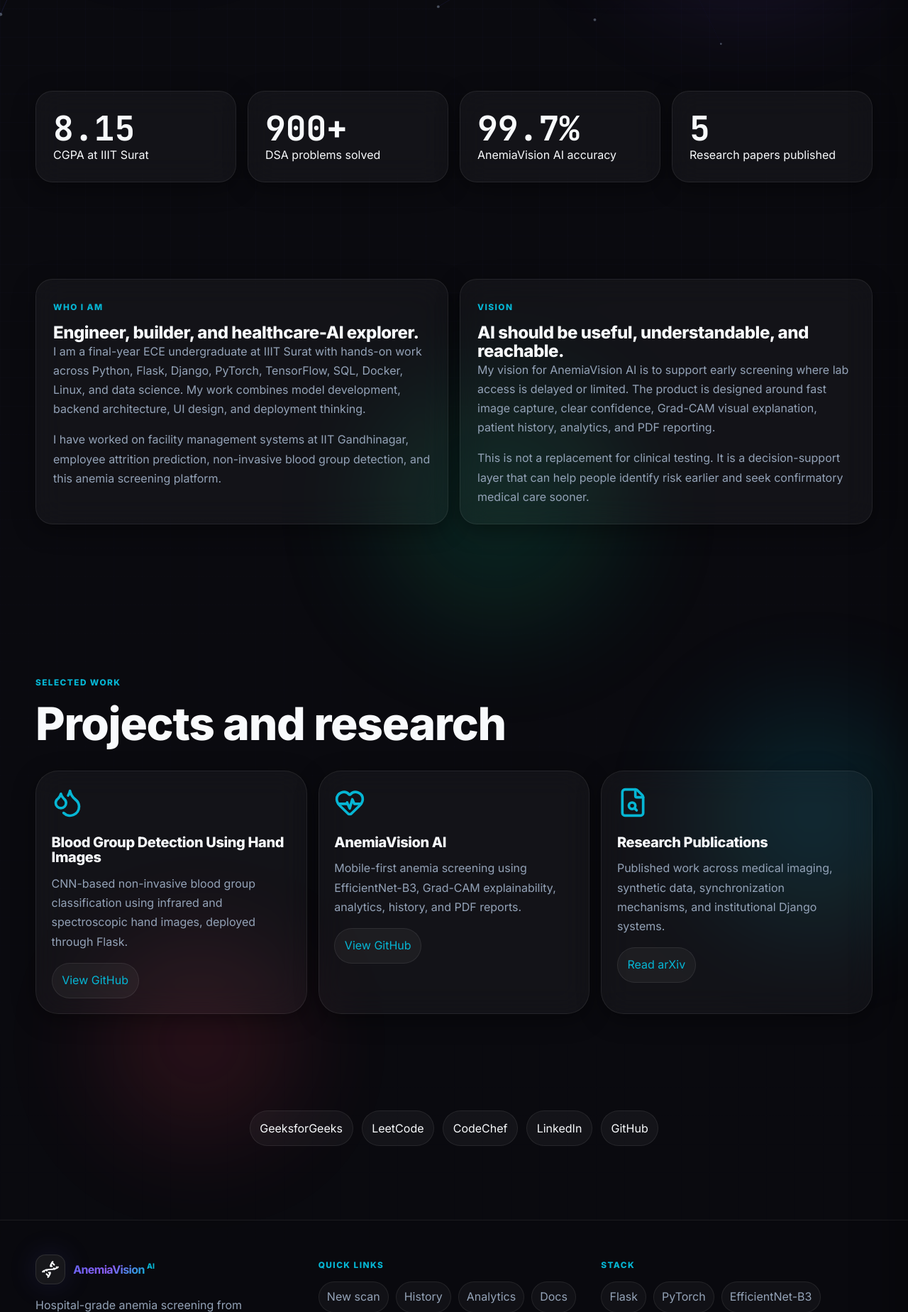
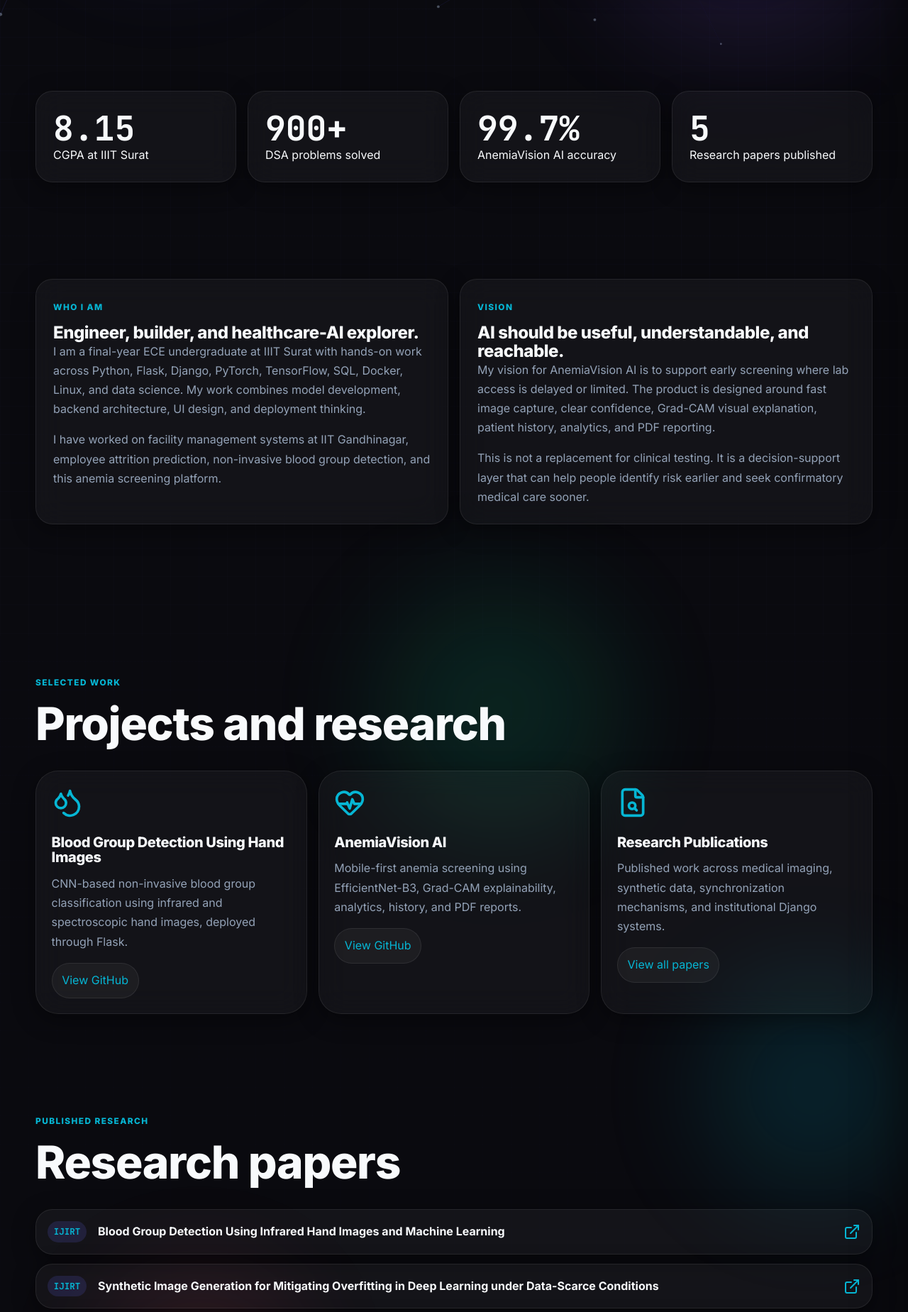
Before and after one commit to RAHULPATEL2002/anemia-detection, a Flask app: page /author in a window 1280 px wide; the page is wider, and only the part inside the window is pictured. Shown: the part 708-2557 px from the top of that part at 71% size. Run offline with Flask 3, Linux system fonts and the light colour scheme; a map, chart or similar area stays blank.

Commit message:
Add author research publication links

```diff
--- a/static/css/pages/author.css
+++ b/static/css/pages/author.css
@@ -136,6 +136,44 @@
     gap: 0.75rem;
 }
 
+.publication-list {
+    display: grid;
+    gap: 0.85rem;
+    margin-top: 2rem;
+}
+
+.publication-card {
+    display: grid;
+    grid-template-columns: 1fr auto;
+    gap: 0.45rem 1rem;
+    align-items: center;
+    border: 1px solid var(--border-glass);
+    border-radius: var(--radius-lg);
+    padding: 1rem;
+    background: rgba(255, 255, 255, 0.045);
+    box-shadow: var(--shadow-card);
+}
+
+.publication-card span {
+    width: fit-content;
+    border-radius: 999px;
+    padding: 0.25rem 0.55rem;
+    background: rgba(99, 102, 241, 0.16);
+    color: var(--accent-cyan);
+    font-family: var(--font-mono);
+    font-size: 0.78rem;
+    font-weight: 800;
+}
+
+.publication-card strong {
+    grid-column: 1 / -1;
+    font-size: 1rem;
+}
+
+.publication-card svg {
+    color: var(--accent-cyan);
+}
+
 .footer-credit-link {
     color: var(--accent-cyan);
     font-weight: 800;
@@ -150,6 +188,14 @@
     .author-project-grid {
         grid-template-columns: repeat(2, minmax(0, 1fr));
     }
+
+    .publication-card {
+        grid-template-columns: auto 1fr auto;
+    }
+
+    .publication-card strong {
+        grid-column: auto;
+    }
 }
 
 @media (min-width: 1080px) {
--- a/templates/author.html
+++ b/templates/author.html
@@ -102,8 +102,42 @@
                 <i data-lucide="file-search"></i>
                 <h3>Research Publications</h3>
                 <p>Published work across medical imaging, synthetic data, synchronization mechanisms, and institutional Django systems.</p>
-                <a href="https://arxiv.org/abs/2604.03808" target="_blank" rel="noopener">Read arXiv</a>
+                <a href="#research-publications">View all papers</a>
             </article>
+        </div>
+    </div>
+</section>
+
+<section class="section author-section" id="research-publications">
+    <div class="page-wrap">
+        <span class="section-kicker reveal">Published research</span>
+        <h2 class="section-title reveal">Research papers</h2>
+        <div class="publication-list">
+            <a class="publication-card reveal" href="https://ijirt.org/article?manuscript=189616" target="_blank" rel="noopener">
+                <span>IJIRT</span>
+                <strong>Blood Group Detection Using Infrared Hand Images and Machine Learning</strong>
+                <i data-lucide="external-link"></i>
+            </a>
+            <a class="publication-card reveal" href="https://ijirt.org/article?manuscript=190112" target="_blank" rel="noopener">
+                <span>IJIRT</span>
+                <strong>Synthetic Image Generation for Mitigating Overfitting in Deep Learning under Data-Scarce Conditions</strong>
+                <i data-lucide="external-link"></i>
+            </a>
+            <a class="publication-card reveal" href="https://ijirt.org/article?manuscript=190334" target="_blank" rel="noopener">
+                <span>IJIRT</span>
+                <strong>Delegated Token Semaphore (DTS): A Fair and Scalable Synchronization Mechanism</strong>
+                <i data-lucide="external-link"></i>
+            </a>
+            <a class="publication-card reveal" href="https://arxiv.org/abs/2604.03808" target="_blank" rel="noopener">
+                <span>arXiv</span>
+                <strong>WebView-Based Institutional Systems using Django and HTMX</strong>
+                <i data-lucide="external-link"></i>
+            </a>
+            <a class="publication-card reveal" href="https://arxiv.org/abs/2604.22964" target="_blank" rel="noopener">
+                <span>arXiv</span>
+                <strong>AnemiaVision: Non-Invasive Anemia Detection via Smartphone Imagery Using EfficientNet-B3</strong>
+                <i data-lucide="external-link"></i>
+            </a>
         </div>
     </div>
 </section>
```
